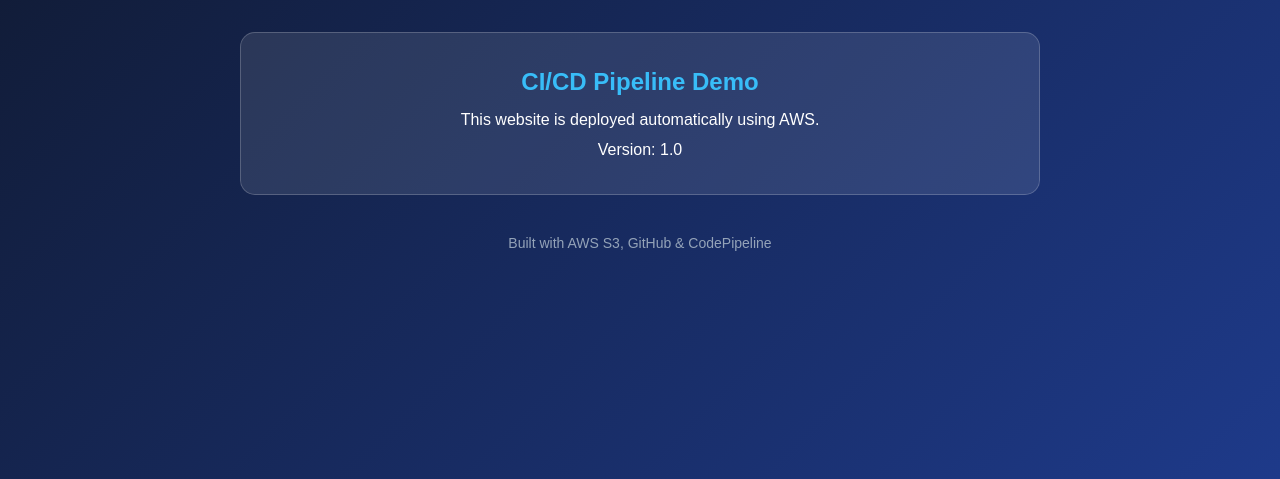
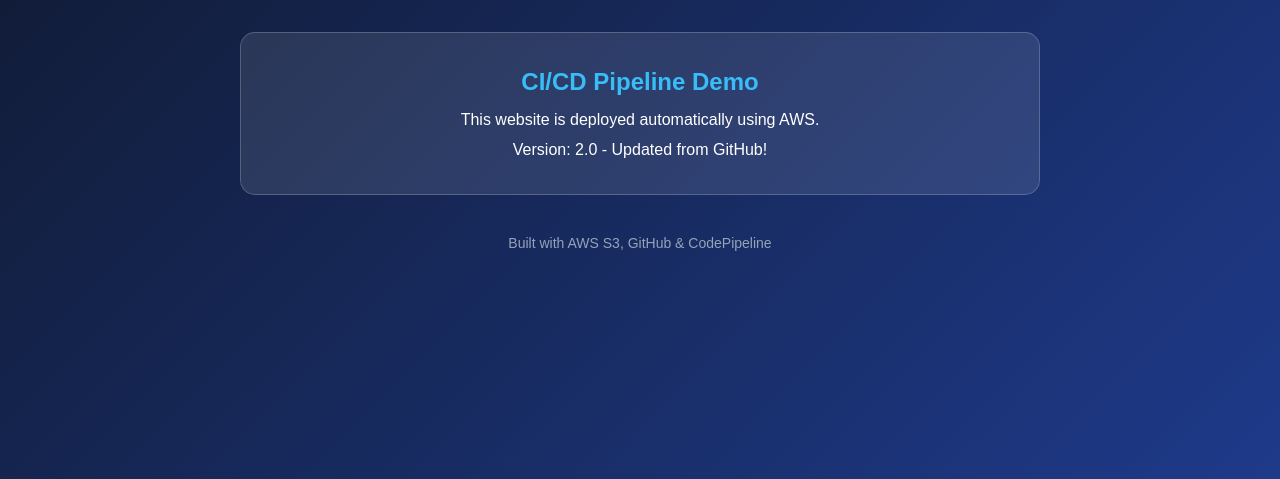
Before and after one commit to khushichhabra7921/aws-cicd-static-website, a plain HTML site: page index.html in a window 1280 px wide. Shown: the part 321-800 px from the top of the page. Drawn offline with Linux system fonts and the light colour scheme.

Commit message:
Update version number to 2.0 in index.html

```diff
--- a/index.html
+++ b/index.html
@@ -15,7 +15,7 @@
     <div class="card">
       <h2>CI/CD Pipeline Demo</h2>
       <p>This website is deployed automatically using AWS.</p>
-      <p>Version: 1.0</p>
+      <p>Version: 2.0 - Updated from GitHub!</p>
     </div>
 
     <footer>
```
